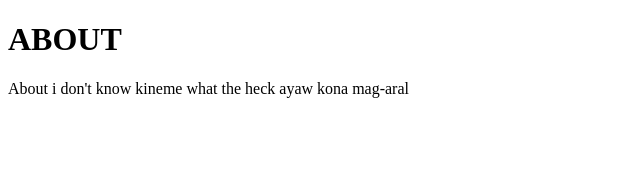
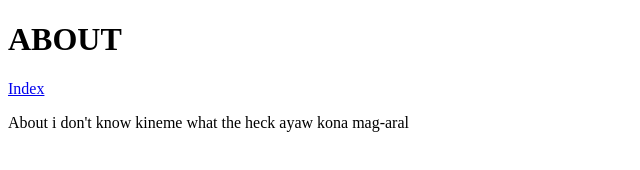
Before and after one commit to REYES-ChloieCharmelleG/all, a plain HTML site: page about.html in a window 1280 px wide. Shown: the whole page, without its empty margins (0-640 px from the left). Drawn offline with Linux system fonts and the light colour scheme.

Commit message:
Update about.html

```diff
--- a/about.html
+++ b/about.html
@@ -5,6 +5,9 @@
   </head>
   <body>
     <h1>ABOUT</h1>
+    <nav>
+      <a href="index.html">Index</a>
+    </nav>
     <p>About i don't know kineme what the heck ayaw kona mag-aral</p>
   </body>
 </html>
```
